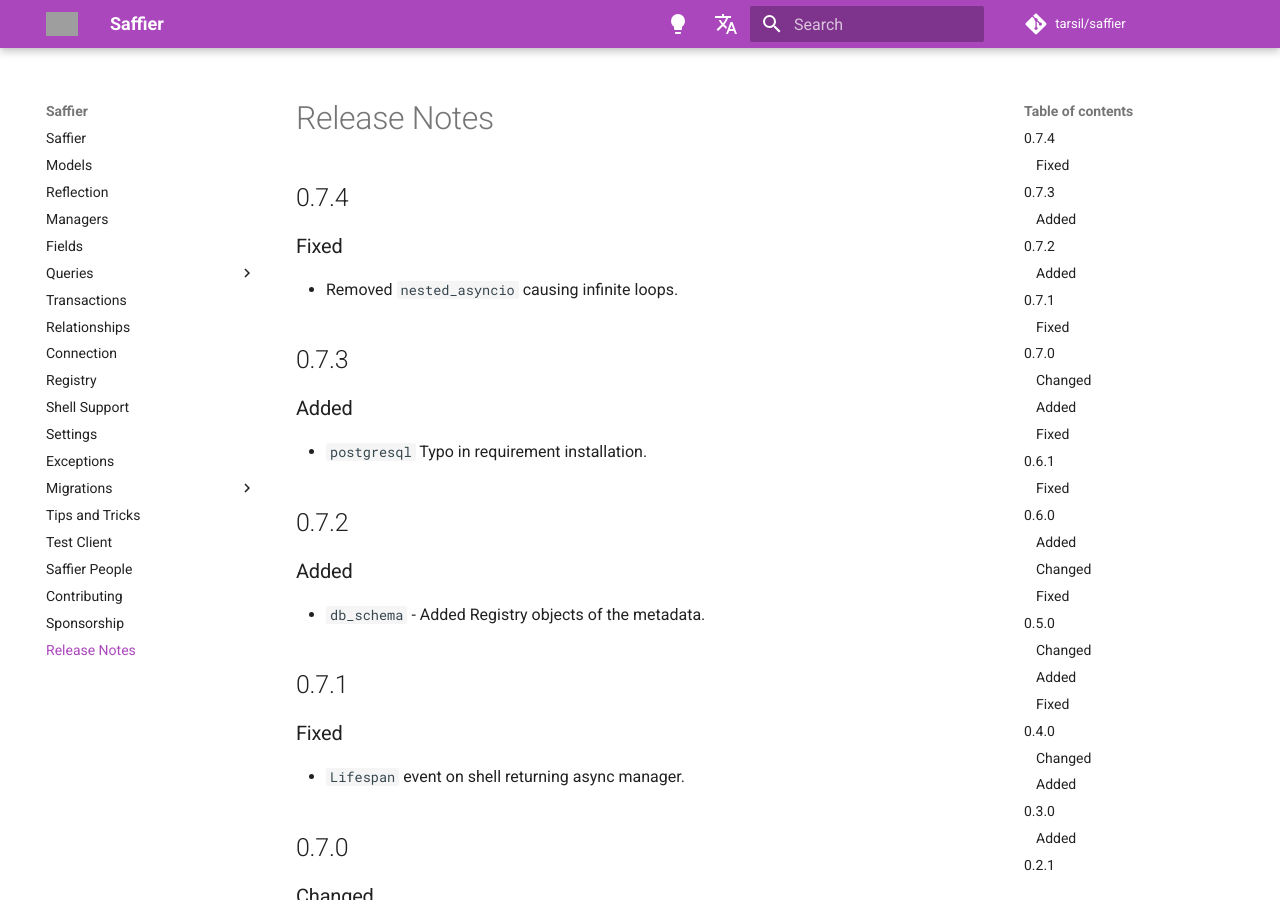
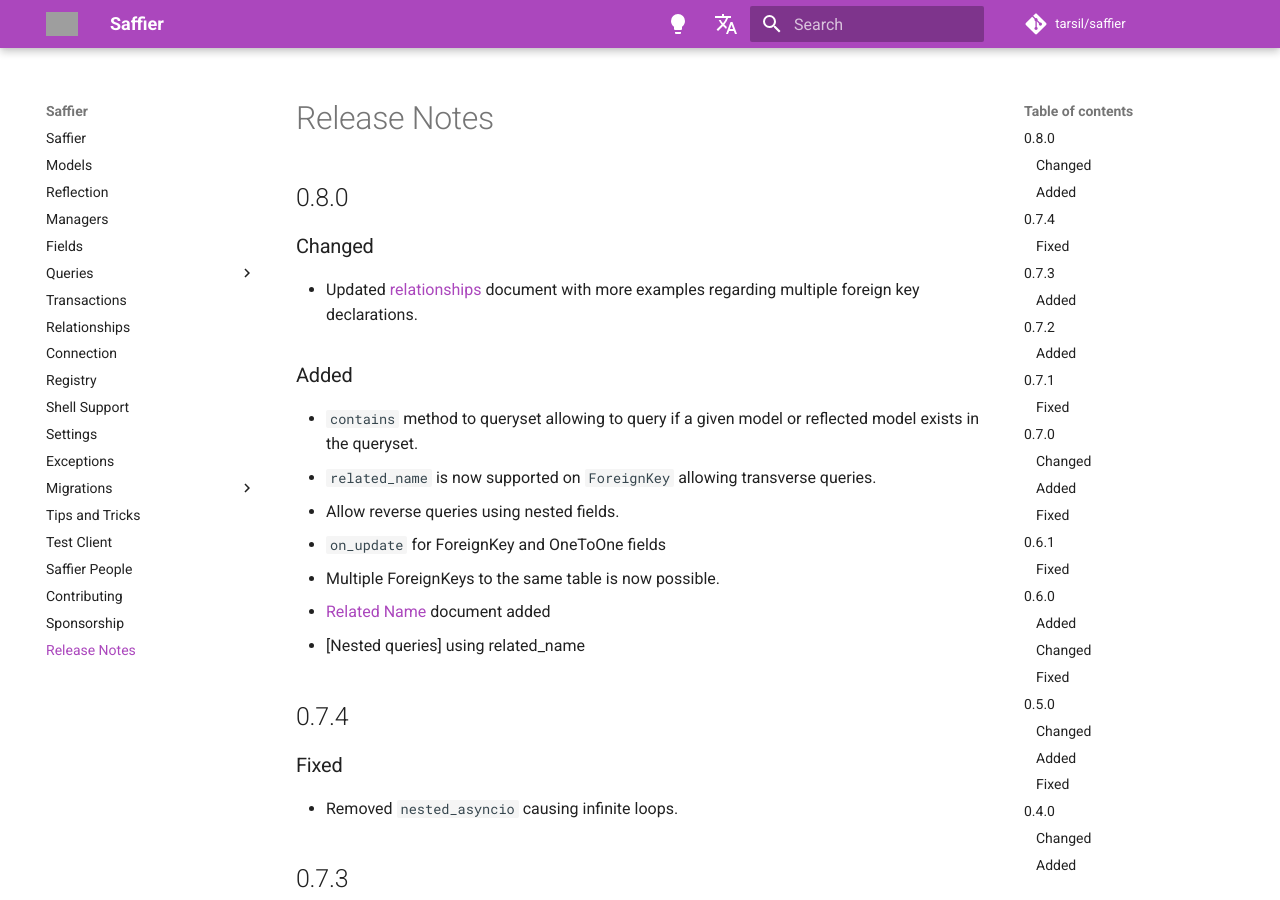
Before and after one commit to tarsil/saffier, an MkDocs documentation site: the page built from docs/release-notes.md, in a window 1280 px wide and 900 px high. Built offline with MkDocs 1.6.1 and Material for MkDocs 9.7.7, drawn with Linux system fonts in a browser that asks for light colours; comment, search, counter and statistics services are not loaded; grey boxes are pictures that could not be loaded.

Commit message:
🔝 Bump release to 0.8.0

```diff
--- a/docs/release-notes.md
+++ b/docs/release-notes.md
@@ -1,4 +1,22 @@
 # Release Notes
+
+## 0.8.0
+
+### Changed
+
+- Updated [relationships](./relationships.md) document with more examples regarding
+multiple foreign key declarations.
+
+### Added
+
+- `contains` method to queryset allowing to query if a given model or reflected model exists in the
+queryset.
+- `related_name` is now supported on `ForeignKey` allowing transverse queries.
+- Allow reverse queries using nested fields.
+- `on_update` for ForeignKey and OneToOne fields
+- Multiple ForeignKeys to the same table is now possible.
+- [Related Name](./queries/related-name.md) document added
+- [Nested queries] using related_name
 
 ## 0.7.4
 
--- a/saffier/__init__.py
+++ b/saffier/__init__.py
@@ -1,4 +1,4 @@
-__version__ = "0.7.4"
+__version__ = "0.8.0"
 
 from saffier.conf import settings
 from saffier.conf.global_settings import SaffierSettings
```
